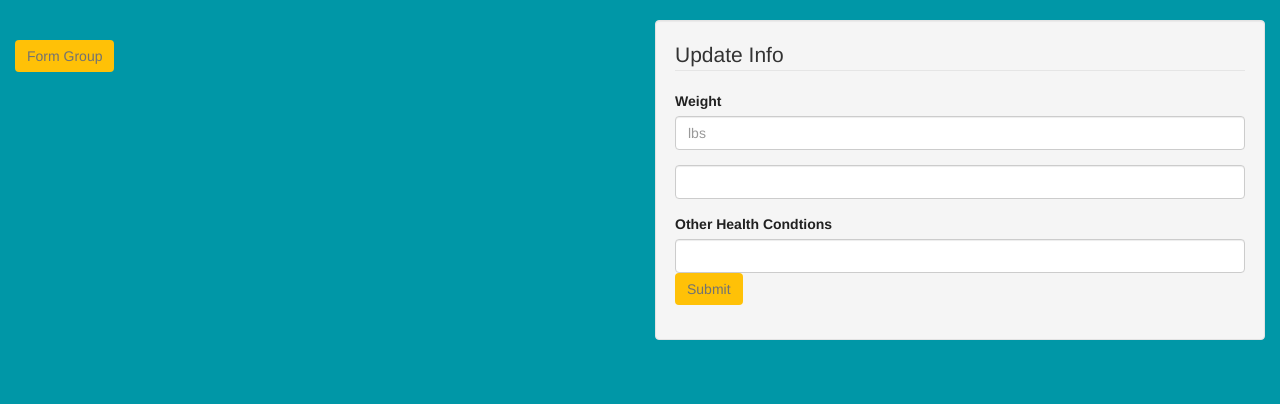
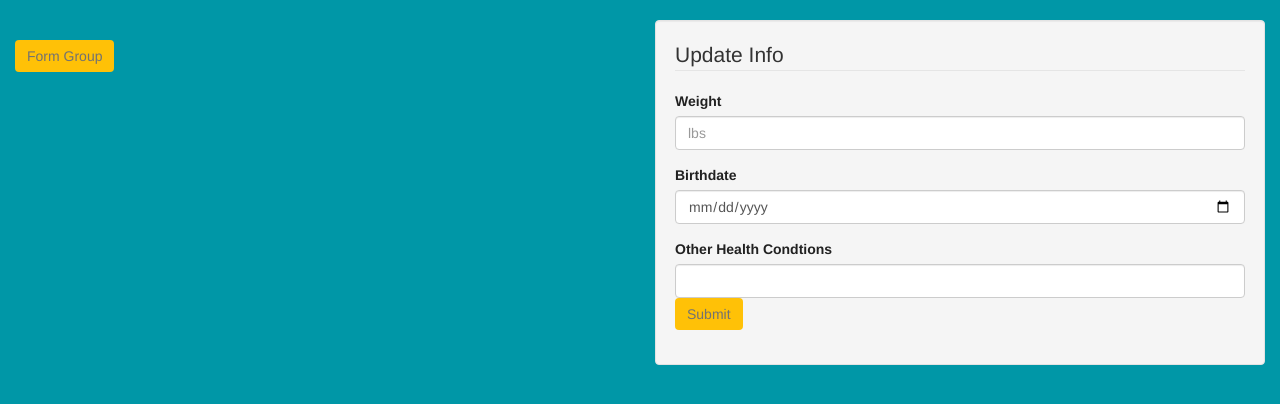
Before and after one commit to robinonsay/pennapps-diabetes-network, a Flask app: a page that uses templates/home.html in a window 1280 px wide. Shown: the part 52-456 px from the top of the page. Run offline with Flask 2, Linux system fonts and the light colour scheme; data that the repository does not hold is empty; some libraries are stand-ins or nearby versions.

Commit message:
Forgot quote

```diff
--- a/templates/home.html
+++ b/templates/home.html
@@ -150,7 +150,7 @@
                 </div>
 
                 <div class="form-group">
-                    <label for="birthdate>Birthdate</label>
+                    <label for="birthdate">Birthdate</label>
                     <input type="date" class="form-control" id="input-birthdate" name="birthdate" >
                 </div>
                 <div class="form-group">
```
